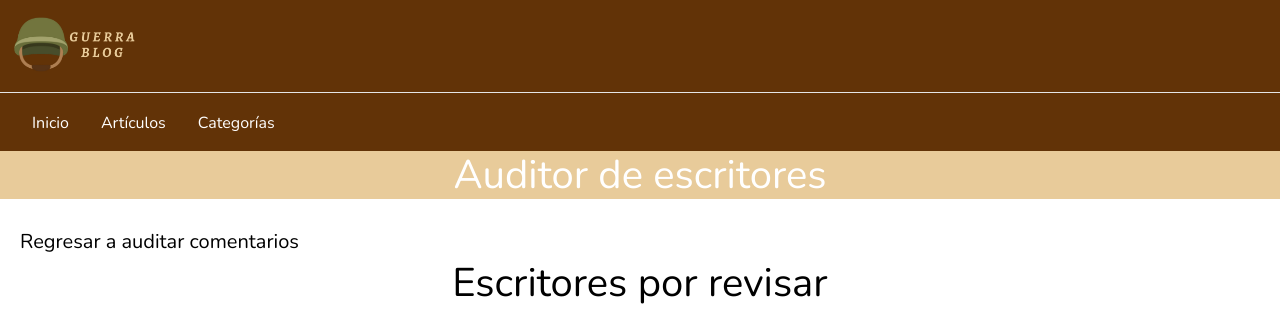
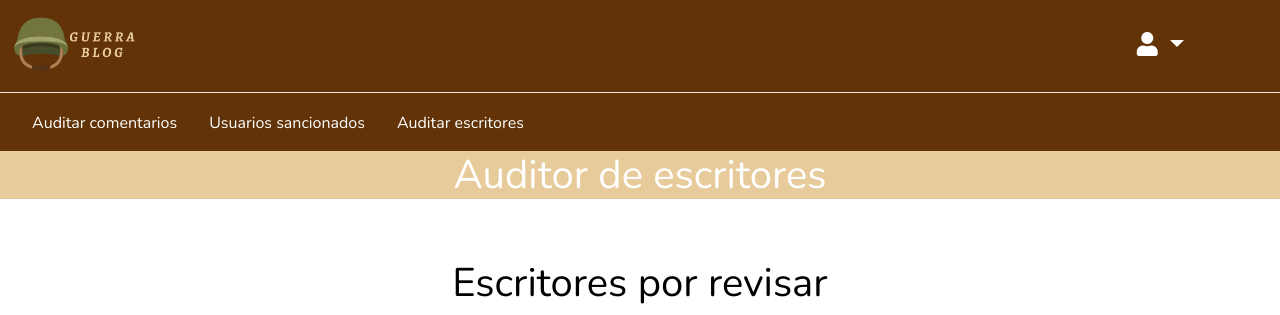
Before and after one commit to LauraVeM1/ProyectoPrograWeb, a PHP site: page /auditor-escritores.php in a window 1280 px wide. Shown: the top 315 px of the page. Run offline with PHP 8.4, Linux system fonts and the light colour scheme; data that the repository does not hold is empty; some libraries are stand-ins or nearby versions.

Commit message:
Segundo commit

```diff
--- a/auditor-comentarios.php
+++ b/auditor-comentarios.php
@@ -16,9 +16,6 @@ include 'templates/header.php';
 <div class="container-fluid">
     <h1 style="text-align: center;">Auditor de comentarios</h1>
 </div>
-
-<a href="auditor-escritores.php" class="enlace"> Auditar Escritores </a>
-<a href="usuarios-sancionados.php" class="enlace"> Ver usuarios sancionados </a>
 
 <div style="margin: 50px;">
     <h1 style="text-align: center; padding-top: 10px; color: black;">Comentarios por revisar</h1>
--- a/auditor-escritores.php
+++ b/auditor-escritores.php
@@ -1,7 +1,7 @@
 <?php
 include("conexion.php");
 
-$sql = "SELECT id_usuario, nombre, apellido, rfc, correo, edad, telefono, referencias FROM usuario WHERE estatus = 'inactivo' ORDER BY id_usuario";
+$sql = "SELECT id_usuario, nombre, apellido, rfc, correo, edad, telefono, referencias FROM usuario WHERE estatus = 'inactivo' AND id_rol = 1 ORDER BY id_usuario";
 $query = mysqli_query($conexion, $sql) or die("Problemas con la consulta");
 $array = mysqli_fetch_array($query);
 
@@ -18,8 +18,6 @@ include 'templates/header.php';
 <div class="container-fluid">
     <h1 style="text-align: center;">Auditor de escritores</h1>
 </div>
-
-<a href="auditor-comentarios.php" class="enlace" style="float: left; margin-left: 20px;"> Regresar a auditar comentarios </a>
 
 <div style="margin: 50px;">
     <h1 style="text-align: center; padding-top: 10px; color: black;">Escritores por revisar</h1>
@@ -50,41 +48,29 @@ include 'templates/header.php';
                         <pre style='font-family: "Nunito"; color: black; font-size: 16px;'><?php echo $row['referencias']; ?> </pre>
                     </td>
                     <td>
-                        <button type="button" class="btn btn-success" onclick="aceptar(<?php echo $row['id_usuario']; ?>)" role="button"> Si</button>
+                        <button type="button" class="btn btn-success" onclick="si(<?php echo $row['id_usuario']; ?>)" role="button">Si</button>
 
-                        <button type="button" class="btn btn-danger" onclick="aceptar(<?php echo $row['id_usuario']; ?>)" role="button"> No</button>
+                        <button type="button" class="btn btn-danger" data-toggle="modal" data-target="#nou<?php echo $row['id_usuario']; ?>" role="button">No</button>
                     </td>
                 </tr>
+                <?php include("modalNo.php") ?>
             <?php } ?>
         </tbody>
     </table>
 </div>
 
 <script>
-    function si(idComen) {
+    function si(idEscritor) {
         $.ajax({
-            url: "aceptar.php", //This is the current doc
+            url: "aceptarSi.php", //This is the current doc
             type: "POST",
             dataType: "json",
             data: {
-                idUser: idComen,
+                idEsc: idEscritor,
             }
         });
-        alert("Se acepto el comentario del usuario correctamente");
-        window.location = 'auditor-comentarios.php';
-    }
-
-    function no(idComen) {
-        $.ajax({
-            url: "aceptar.php", //This is the current doc
-            type: "POST",
-            dataType: "json",
-            data: {
-                idUser: idComen,
-            }
-        });
-        alert("Se acepto el comentario del usuario correctamente");
-        window.location = 'auditor-comentarios.php';
+        alert("Se acepto el escritor.");
+        window.location = 'auditor-escritores.php';
     }
 </script>
 
--- a/modalRechazar.php
+++ b/modalRechazar.php
@@ -45,7 +45,7 @@
                 corre: c,
             }
         });
-        alert("Se suspendio la cuenta con id " + idU + " correctamente");
+        alert("Se ha suspendio la cuenta correctamente");
         window.location = 'auditor-comentarios.php';
     }
 
@@ -62,7 +62,7 @@
                 co: correo,
             }
         });
-        alert("Se elimino permanentemente la cuenta con id " + iddU + " correctamente");
+        alert("Se ha elimino permanentemente la cuenta");
         window.location = 'auditor-comentarios.php';
     }
 </script>
--- a/modalVer.php
+++ b/modalVer.php
@@ -1,5 +1,5 @@
 <div class="modal fade" data-backdrop="static" data-keyboard="false" id="ver<?php echo $row['id_comentario']; ?>" tabindex="-1" role="dialog" aria-labelledby="myModalLabel" aria-hidden="true">
-    <div class="modal-dialog modal-dialog-centered modal-dialog-scrollable ">
+    <div class="modal-dialog modal-dialog-centered modal-dialog-scrollable modal-dialog modal-lg">
         <div class="modal-content">
             <div class="modal-header" style="background-color: #a06c3f !important;">
                 <h6 class="modal-title" style="color: #fff; text-align: center;">
--- a/templates/header.php
+++ b/templates/header.php
@@ -24,11 +24,23 @@
 
 <body>
     <header>
-        <nav class="navbar navbar-expand-lg navbar-dark" height="60px" style="margin:0px; padding:10px;">
+        <nav class="navbar navbar-expand-lg navbar-dark justify-content-between" height="60px" style="margin-right:70px; padding:10px;">
             <!-- Brand -->
             <a class="navbar-brand" href="#" style="margin:0px;">
                 <img src="img/Guerrablog.png" alt="logo" height="60px">
             </a>
+            <form class="form-inline my-2 my-lg-0" style="float: right;">
+                <li class="nav-item dropdown" style="list-style-type:none;">
+                    <label class="my-2 my-sm-0" style="font-size: 24px;">
+                        <a class="nav-link dropdown-toggle text-white" href="#" id="navbarDropdownMenuLink" data-toggle="dropdown" aria-haspopup="true" aria-expanded="false" style="float: right;">
+                            <i class="fa fa-user"></i>
+                        </a>
+                        <div class="dropdown-menu" aria-labelledby="navbarDropdownMenuLink">
+                            <a id='btnLogin' class='dropdown-item' href='index.php'>Cerrar sesión</a>
+                        </div>
+                    </label>
+                </li>
+            </form>
         </nav>
         <hr style="background-color:white; margin-bottom: 2px; margin-top: 2px;">
 
@@ -39,16 +51,15 @@
             <div class="collapse navbar-collapse" id="colapsa">
                 <ul class="nav">
                     <li class="nav-item">
-                        <a id="btnInicio" href="#" class="nav-link text-white">Inicio</a>
+                        <a id="btnInicio" href="auditor-comentarios.php" class="nav-link text-white">Auditar comentarios</a>
                     </li>
                     <li class="nav-item">
-                        <a id="btnArticulos" href="#" class="nav-link text-white">Artículos</a>
+                        <a id="btnArticulos" href="usuarios-sancionados.php" class="nav-link text-white">Usuarios sancionados</a>
                     </li>
                     <li class="nav-item">
-                        <a id="btnCategorias" href="#" class="nav-link text-white">Categorías</a>
+                        <a id="btnCategorias" href="auditor-escritores.php" class="nav-link text-white">Auditar escritores</a>
                     </li>
                 </ul>
             </div>
         </nav>
-
     </header>
--- a/usuarios-sancionados.php
+++ b/usuarios-sancionados.php
@@ -16,8 +16,6 @@ include 'templates/header.php';
 <div class="container-fluid">
     <h1 style="text-align: center;">Auditor de comentarios</h1>
 </div>
-
-<a href="auditor-comentarios.php" class="enlace" style="float: left; margin-left: 20px;"> Regresar a auditar comentarios </a>
 
 <div style="margin: 50px;">
     <h1 style="text-align: center; padding-top: 10px; color: black;">Usuarios sancionados</h1>
```
Also changed, not shown: aceptarNo.php (added, +8 -0 lines), aceptarSi.php (added, +8 -0 lines), modalNo.php (added, +40 -0 lines).
